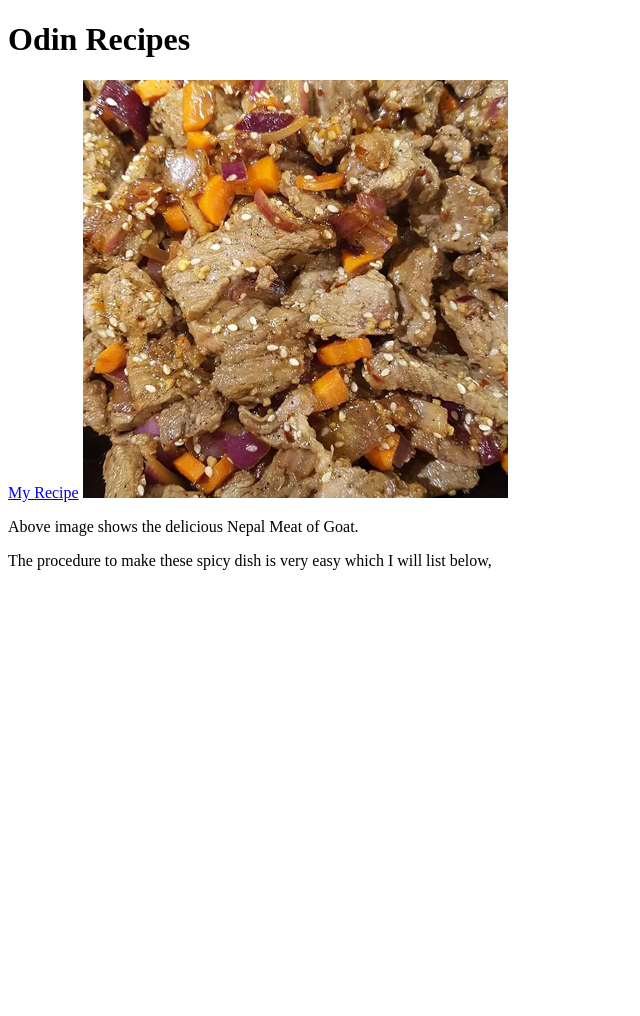
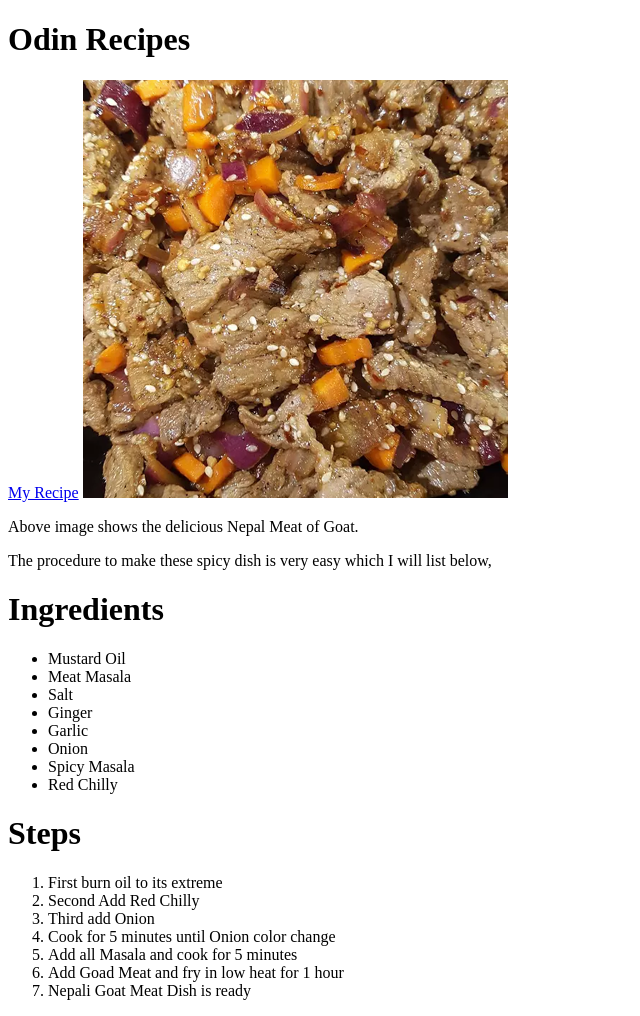
Before and after one commit to ashimgiri000/odin-recipes, a plain HTML site: page index.html in a window 1280 px wide. Shown: the whole page, without its empty margins (0-640 px from the left). Before the commit the page ends 800 px from the top, so only its background shows below. Drawn offline with Linux system fonts and the light colour scheme.

Commit message:
Edit index.html

```diff
--- a/index.html
+++ b/index.html
@@ -10,5 +10,26 @@
         <img src="masu.jpg" alt="Nepali Meat Picture">
         <p>Above image shows the delicious Nepal Meat of Goat.</p>
         <p>The procedure to make these spicy dish is very easy which I will list below,</p>
+        <h1>Ingredients</h1>
+        <ul>
+            <li>Mustard Oil</li>
+            <li>Meat Masala</li>
+            <li>Salt</li>
+            <li>Ginger</li>
+            <li>Garlic</li>
+            <li>Onion</li>
+            <li>Spicy Masala</li>
+            <li>Red Chilly</li>
+        </ul>
+        <h1>Steps</h1>
+        <ol>
+            <li>First burn oil to its extreme</li>
+            <li>Second Add Red Chilly </li>
+            <li>Third add Onion</li>
+            <li>Cook for 5 minutes until Onion color change</li>
+            <li>Add all Masala and cook for 5 minutes</li>
+            <li>Add Goad Meat and fry in low heat for 1 hour</li>
+            <li>Nepali Goat Meat Dish is ready </li>
+        </ol>
     </body>
 </html>
```
